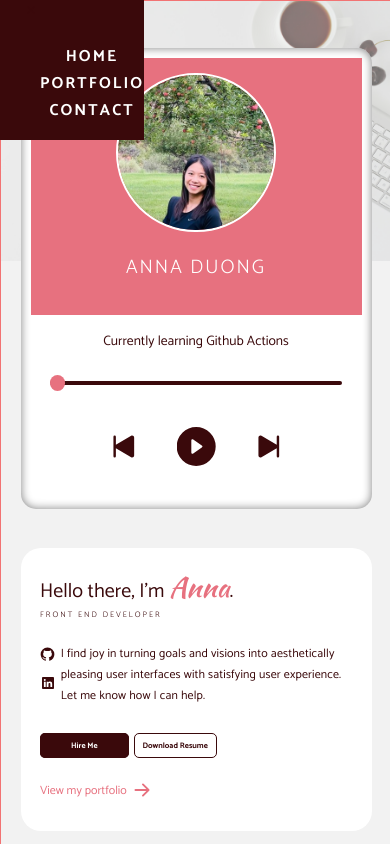
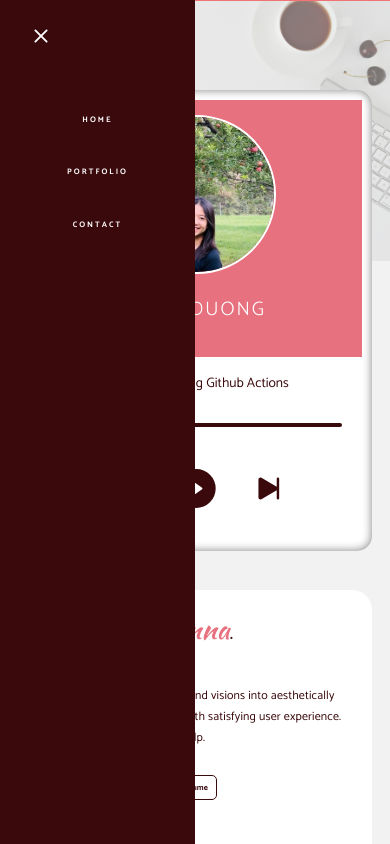
Before and after one commit to annaduong17/portfolio, a React (Create React App) app: page / in a window 390 px wide. Both pictures are taken after a click on the button 32 px from the left and 12 px from the top of the page. Shown: the top 844 px of the page. Built offline with nearby package versions, Linux system fonts and the light colour scheme.

Commit message:
make menu icon and menu responsive

```diff
--- a/src/index.scss
+++ b/src/index.scss
@@ -103,13 +103,13 @@ svg {
   border: none;
   // border: 1px solid red;
   background: transparent;
-  // width: 8vw;
-  // height: 8vw;
-  // margin: 20px 150px;
+  margin: clamp(0px, 5vw, 75px);
   cursor: pointer;
 
   svg {
-    width: 50px;
+    color: $cherry;
+    width: clamp(25px, 5vw, 50px);
+    height: 100%;
   }
 }
 
@@ -117,19 +117,21 @@ svg {
   position: fixed;
   top: 0;
   left: 0;
-  // width: 300px;
-  // height: 100vh;
+  width: clamp(100px, 50%, 200px);
+  height: 100vh;
   background-color: $cherry;
   z-index: 20;
 
   button {
     border: none;
     background: transparent;
-    // margin: 20px;
+    margin: 20px;
     cursor: pointer;
 
     svg {
-      width: 50px;
+      color: $white;
+      width: 30px;
+      height: 100%;
 
       &:hover {
         color: $pink;
@@ -142,25 +144,20 @@ svg {
     display: flex;
     flex-direction: column;
     align-items: center;
-    // margin: 0;
-    // padding: 0;
-    // height: 100vh;
+    padding: 0;
 
     li {
-      // padding: 20px;
-      // margin: 10px;
+      padding: clamp(5px, 2vw, 20px);
+      margin: clamp(5px, 1vw, 10px);
       list-style: none;
     }
 
     li * {
-      // border: 1px solid yellow;
       text-decoration: none;
       color: $white;
-      // font-size: $text--lg;
+      font-size: clamp(0.5rem, 2vw, 1rem);
       font-weight: 700;
       letter-spacing: 2px;
-      // padding: 15px 20px;
-      // margin: 25px 10px;
 
       &:hover {
         color: $pink;
```
